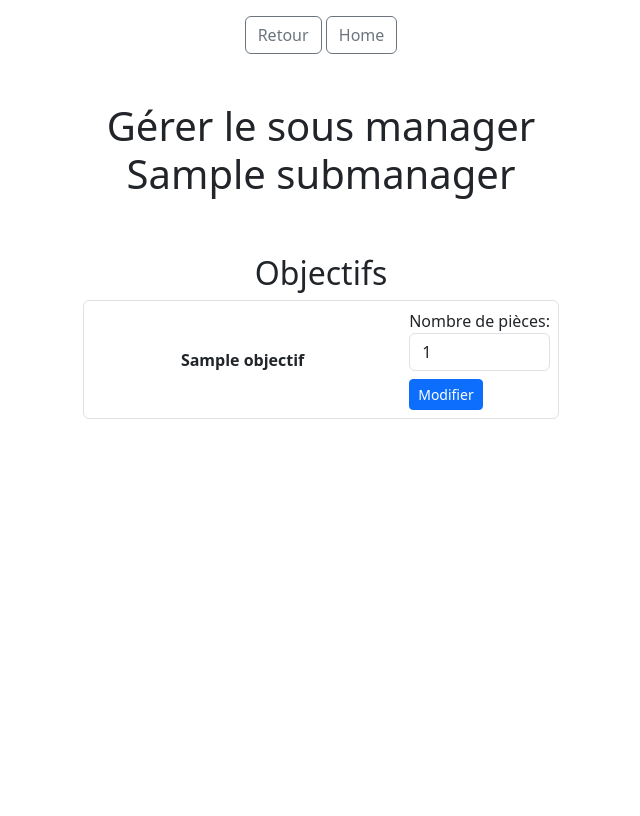
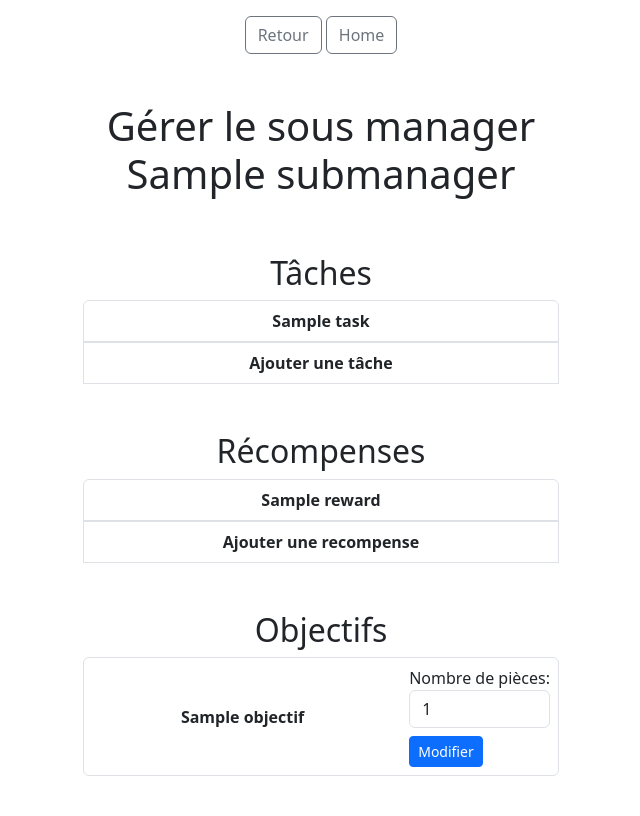
Before and after one commit to MelodyDuplaix/tasks_manager_django, a Django app: page /options/1 in a window 1280 px wide. Shown: the whole page, without its empty margins (319-959 px from the left). Run offline with Django 5.2, Linux system fonts and the light colour scheme; tables that the repository leaves empty hold one stand-in row (values such as "Sample post").

Commit message:
Implémentation de l'ajout de taches et récompenses

```diff
--- a/manager/manager/urls.py
+++ b/manager/manager/urls.py
@@ -28,5 +28,7 @@ urlpatterns = [
     path('action/<int:task_id>', views.task_action, name='task_action'),
     path('reward/<int:reward_id>', views.reward_action, name='reward_action'),
     path('options/<int:submanager_id>', views.sub_manager_option, name='sub_manager_options'),
-    path('history/<int:submanager_id>', views.history, name='history')
+    path('history/<int:submanager_id>', views.history, name='history'),
+    path('<int:submanager_id>/add-task', views.add_task, name='add_task'),
+    path('<int:submanager_id>/add-reward', views.add_reward, name='add_reward'),
 ]
--- a/manager/tasks/forms.py
+++ b/manager/tasks/forms.py
@@ -1,5 +1,5 @@
 from django import forms
-from tasks.models import SubManager, Objectif
+from tasks.models import SubManager, Objectif, Task, Reward
 
 class SubManagerForm(forms.ModelForm):
    class Meta:
@@ -20,3 +20,14 @@ class ObjectifForm(forms.ModelForm):
                 'max': 1000,
             }),
         }
+
+
+class TaskForm(forms.ModelForm):
+    class Meta:
+        model = Task
+        fields = ['name', 'coins_number', 'ponctuel', 'type']
+
+class RewardForm(forms.ModelForm):
+    class Meta:
+        model = Reward
+        fields = ['name', 'coins_number']
--- a/manager/tasks/templates/tasks/sub_manager_options.html
+++ b/manager/tasks/templates/tasks/sub_manager_options.html
@@ -13,6 +13,44 @@
         <a href="{% url 'home' %}" class="btn btn-outline-secondary">Home</a>
       </p>
       <h1 class="text-center mt-5">Gérer le sous manager {{ submanager.name }}</h1>
+      <div class="list-group list-group-flush">
+        <h2 class="text-center mt-5">Tâches</h2>
+        <ul class="list-group">
+          {% for task in tasks %}
+          <li class="list-group-item d-flex align-items-center position-relative p-2">
+            <span class="text-dark fw-semibold flex-grow-1 text-center">
+              {{ task.name }}
+            </span>
+          </li>
+          {% endfor %}
+          <a href="{% url 'add_task' submanager.id %}" class="text-decoration-none">
+            <li class="list-group-item d-flex align-items-center position-relative p-2 list-group-item-action">
+              <span class="text-dark fw-semibold flex-grow-1 text-center">
+                Ajouter une tâche
+              </span>
+            </li>
+          </a>
+        </ul>
+      </div>
+      <div class="list-group list-group-flush">
+        <h2 class="text-center mt-5">Récompenses</h2>
+        <ul class="list-group">
+          {% for reward in rewards %}
+          <li class="list-group-item d-flex align-items-center position-relative p-2">
+            <span class="text-dark fw-semibold flex-grow-1 text-center">
+              {{ reward.name }}
+            </span>
+          </li>
+          {% endfor %}
+          <a href="{% url 'add_reward' submanager.id %}" class="text-decoration-none">
+            <li class="list-group-item d-flex align-items-center position-relative p-2 list-group-item-action">
+              <span class="text-dark fw-semibold flex-grow-1 text-center">
+                Ajouter une recompense
+              </span>
+            </li>
+          </a>
+        </ul>
+      </div>
       <div class="list-group list-group-flush">
         <h2 class="text-center mt-5">Objectifs</h2>
         <ul class="list-group">
--- a/manager/tasks/views.py
+++ b/manager/tasks/views.py
@@ -3,7 +3,7 @@ from django.http import HttpResponse
 from django.shortcuts import redirect
 from django.contrib import messages
 from tasks.models import SubManager, Reward, Objectif, Action, TaskType, Task
-from tasks.forms import SubManagerForm, ObjectifForm
+from tasks.forms import SubManagerForm, ObjectifForm, TaskForm, RewardForm
 
 import datetime
 
@@ -157,6 +157,8 @@ def sub_manager_option(request, submanager_id):
     """
     submanager = get_object_or_404(SubManager, id=submanager_id)
     objectifs = Objectif.objects.filter(sub_manager=submanager)
+    tasks = Task.objects.filter(type__sub_manager=submanager)
+    rewards = Reward.objects.filter(sub_manager=submanager)
 
     if request.method == 'POST':
         objectif_id = request.POST.get('objectif_id')
@@ -174,6 +176,8 @@ def sub_manager_option(request, submanager_id):
         'submanager': submanager,
         'objectifs': objectifs,
         'forms': forms,
+        'tasks': tasks,
+        'rewards': rewards
     })
 
 def history(request, submanager_id):
@@ -190,3 +194,50 @@ def history(request, submanager_id):
     submanager = SubManager.objects.get(id=submanager_id)
     history = Action.objects.all().filter(sub_manager=submanager).order_by('-date')
     return render(request, 'tasks/history.html', {'submanager': submanager, 'history': history})
+
+def add_task(request, submanager_id):
+    """
+    Add a new task to the database for the given sub-manager.
+
+    Args:
+        request: The HTTP request object.
+        submanager_id: The ID of the SubManager to add the task to.
+
+    Returns:
+        HttpResponse: The rendered add task page with the form to add a new task.
+    """
+    submanager = SubManager.objects.get(id=submanager_id)
+    if request.method == 'POST':
+        form = TaskForm(request.POST)
+        if form.is_valid():
+            task = form.save(commit=False)
+            task.type = TaskType.objects.get(id=request.POST.get('type'))
+            task.save()
+            return redirect('sub_manager_options', submanager_id=submanager_id)
+    else:
+        form = TaskForm()
+    return render(request, 'tasks/add_task.html', {'form': form, 'submanager': submanager})
+
+
+def add_reward(request, submanager_id):
+    """
+    Add a new reward to the database for the given sub-manager.
+
+    Args:
+        request: The HTTP request object.
+        submanager_id: The ID of the SubManager to add the reward to.
+
+    Returns:
+        HttpResponse: The rendered add reward page with the form to add a new reward.
+    """
+    submanager = SubManager.objects.get(id=submanager_id)
+    if request.method == 'POST':
+        form = RewardForm(request.POST)
+        if form.is_valid():
+            reward = form.save(commit=False)
+            reward.sub_manager = submanager
+            reward.save()
+            return redirect('sub_manager_options', submanager_id=submanager_id)
+    else:
+        form = RewardForm()
+    return render(request, 'tasks/add_reward.html', {'form': form, 'submanager': submanager})
```
Also changed, not shown: manager/tasks/templates/tasks/add_reward.html (added, +24 -0 lines), manager/tasks/templates/tasks/add_task.html (added, +24 -0 lines).
